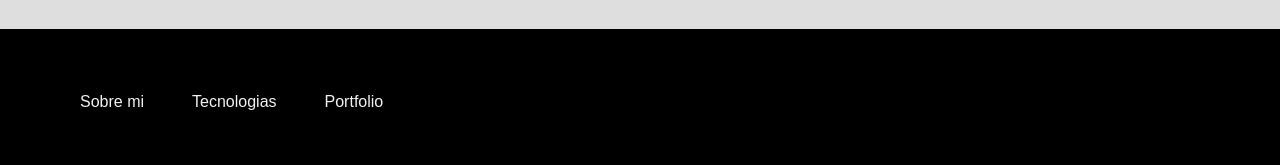
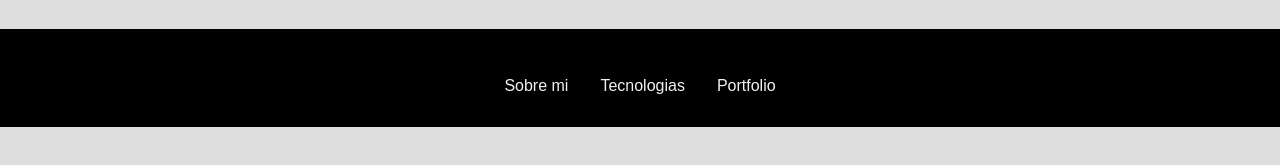
Before and after one commit to AlonsoHur/AlonsoHur.github.io, a plain HTML site: page index.html in a window 1280 px wide. Shown: the part 4409-4574 px from the top of the page. After the commit the page ends 4536 px from the top, so only its background shows below. Drawn offline with nearby package versions, Linux system fonts and the light colour scheme; a web font is replaced by a local one.

Commit message:
Update styles.css

```diff
--- a/css/styles.css
+++ b/css/styles.css
@@ -1620,16 +1620,7 @@ img{
         bottom: -2.5rem;
     }
 
-    .footer_container{
-        padding-block: 4rem;
-        grid-template-columns: repeat(2, max-content);
-        justify-content: space-between;
-    }
-
-    .footer_links{
-        column-gap: 3rem;
-        order: 1;
-    }
+
 
     .scrollup{
         right: 3rem;
```
